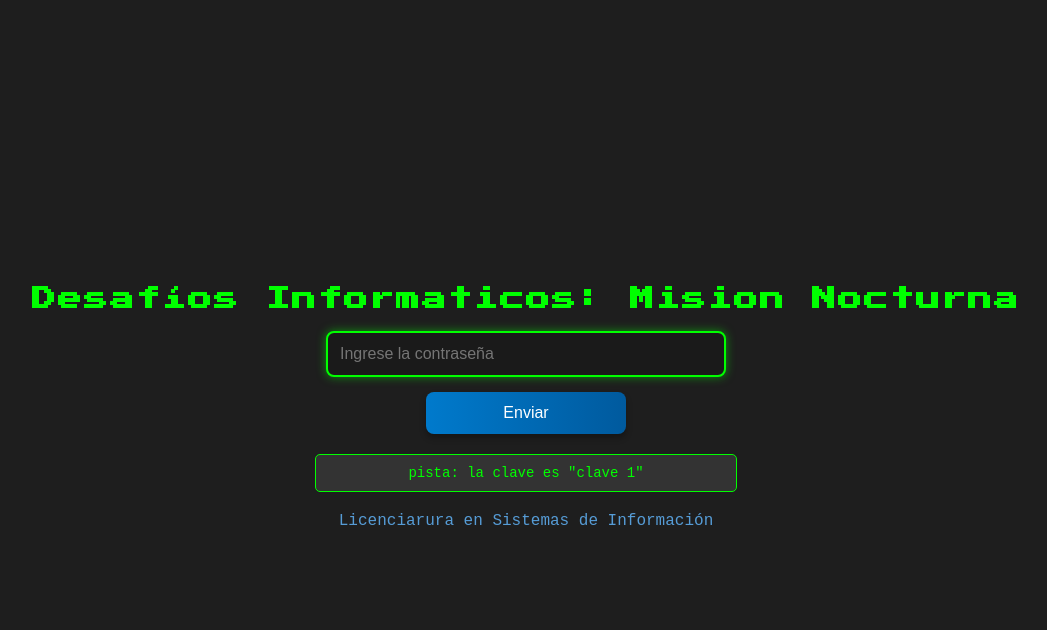
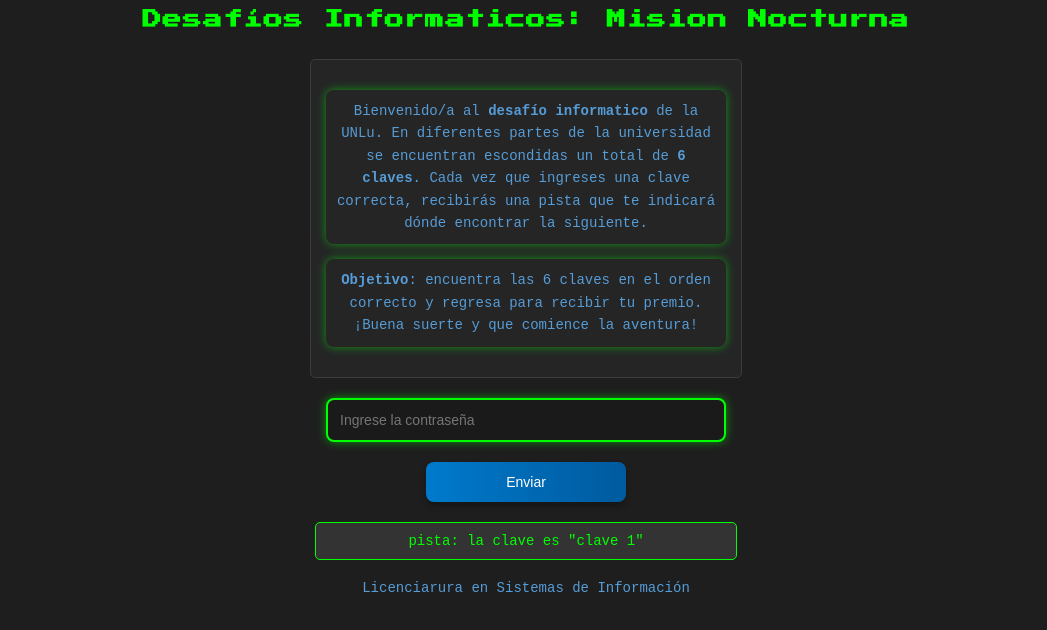
Before and after one commit to santialexis/Pagina-uni, a plain HTML site: page index.html in a window 1280 px wide. Shown: the whole page, without its empty margins (114-1161 px from the left). Drawn offline with Linux system fonts and the light colour scheme.

Commit message:
agrego mensajes de inicio y fin

```diff
--- a/index.html
+++ b/index.html
@@ -8,6 +8,17 @@
     <body>
         <h1>Desafíos Informaticos: Mision Nocturna</h1>
 
+        <div id="instrucciones">
+            <p>
+                Bienvenido/a al <strong>desafío informatico</strong> de la UNLu.
+                En diferentes partes de la universidad se encuentran escondidas un total de <strong>6 claves</strong>.
+                Cada vez que ingreses una clave correcta, recibirás una pista que te indicará dónde encontrar la siguiente.
+            </p>
+            <p>
+                <strong>Objetivo</strong>: encuentra las 6 claves en el orden correcto y regresa para recibir tu premio. ¡Buena suerte y que comience la aventura!
+            </p>
+        </div>
+
         <input type="text" id="clave" placeholder="Ingrese la contraseña">
         <button id="boton">Enviar</button>
 
--- a/script.js
+++ b/script.js
@@ -4,8 +4,7 @@ const claves = {
                 "clave 2" : "pista: la clave es \"clave 3\"",
                 "clave 3" : "pista: la clave es \"clave 4\"",
                 "clave 4" : "pista: la clave es \"clave 5\"",
-                "clave 5" : "pista: la clave es \"clave 6\"",
-                "clave 6": "¡Felicidades! Has completado el juego."
+                "clave 5" : "pista: la clave es \"clave 6\""
             }
 
 const ordenClaves = ["clave 1", "clave 2", "clave 3", "clave 4","clave 5","clave 6"]
@@ -30,7 +29,18 @@ boton.addEventListener("click", () => {
     const passwd = input.value.toLowerCase().trim()
     if(passwd === ordenClaves[progreso]){ // Clave correcta en el orden esperado
         if (passwd === "clave 6") {
-            document.body.innerHTML = "<h1>¡Felicidades! Has completado el juego.</h1>";
+            document.body.innerHTML = `
+                <h1>¡Felicidades! Has completado el juego.</h1>
+                <p>
+                    Has demostrado tus habilidades en este desafío de búsqueda del tesoro en la UNLu.
+                    Esperamos que hayas disfrutado de la aventura y aprendido algo nuevo en el camino.
+                </p>
+                <p>
+                    Por favor, regresa al puesto de donde comenzaste para recibir tu recompensa.
+                    ¡Gracias por participar y sigue explorando el mundo de la informática!
+                </p>
+                <a href="https://www.unlu.edu.ar/carg-sistemas.html" target="_blank">Conoce más sobre la Licenciatura en Sistemas de Información</a>
+            `;
         } else {
             pistaDiv.textContent = claves[passwd];
             errorDiv.hidden = true;
--- a/styles.css
+++ b/styles.css
@@ -3,13 +3,28 @@ body {
     background-color: #1e1e1e;
     color: #d4d4d4;
     margin: 0;
-    padding: 0;
+    padding: 10px;
     display: flex;
     flex-direction: column;
     align-items: center;
-    justify-content: center;
-    height: 100vh;
+    justify-content: flex-start;
+    height: 100%;
     text-align: center;
+}
+
+p {
+    color: #569cd6;
+    margin: 15px 0;
+    line-height: 1.6;
+    font-size: 14px;
+    padding: 10px;
+    border-radius: 8px;
+    box-shadow: 0 0 10px rgba(0, 255, 0, 0.5);
+    transition: box-shadow 0.3s ease-in-out;
+}
+
+p:hover {
+    box-shadow: 0 0 15px rgba(0, 255, 0, 0.8);
 }
 
 input[type="text"] {
@@ -18,10 +33,11 @@ input[type="text"] {
     border: 2px solid #00ff00;
     padding: 12px;
     border-radius: 8px;
-    font-size: 16px;
-    width: 90%;
+    font-size: 14px;
+    width: 100%;
     max-width: 400px;
-    margin-bottom: 15px;
+    margin-top: 20px;
+    margin-bottom: 20px;
     box-shadow: 0 0 10px rgba(0, 255, 0, 0.5);
     outline: none;
     transition: box-shadow 0.3s, border-color 0.3s;
@@ -38,11 +54,11 @@ button {
     border: none;
     padding: 12px 25px;
     border-radius: 8px;
-    font-size: 16px;
+    font-size: 14px;
     cursor: pointer;
     transition: transform 0.2s, box-shadow 0.3s;
     box-shadow: 0 4px 6px rgba(0, 0, 0, 0.3);
-    width: 90%;
+    width: 100%;
     max-width: 200px;
 }
 
@@ -67,7 +83,7 @@ div:not([hidden]) {
     padding: 15px;
     border-radius: 5px;
     margin-top: 10px;
-    width: 90%;
+    width: 100%;
     max-width: 400px;
     text-align: center;
 }
@@ -86,9 +102,10 @@ div:not([hidden]) {
 h1 {
     font-family: 'Press Start 2P', cursive;
     color: #00ff00;
-    letter-spacing: 2px;
-    font-size: 1.5rem;
+    letter-spacing: 1px;
+    font-size: 1.2rem;
     margin-bottom: 20px;
+    margin-top: 0;
 }
 
 a{
@@ -96,6 +113,7 @@ a{
     text-decoration: none;
     margin-top: 20px;
     display: inline-block;
+    font-size: 14px;
 }
 
 a:hover{
@@ -110,11 +128,11 @@ a:hover{
 
 @media (max-width: 768px) {
     h1 {
-        font-size: 1.2rem;
+        font-size: 1rem;
     }
 
     input[type="text"], button, div:not([hidden]) {
-        font-size: 14px;
-        padding: 10px;
+        font-size: 12px;
+        padding: 8px;
     }
 }
```
